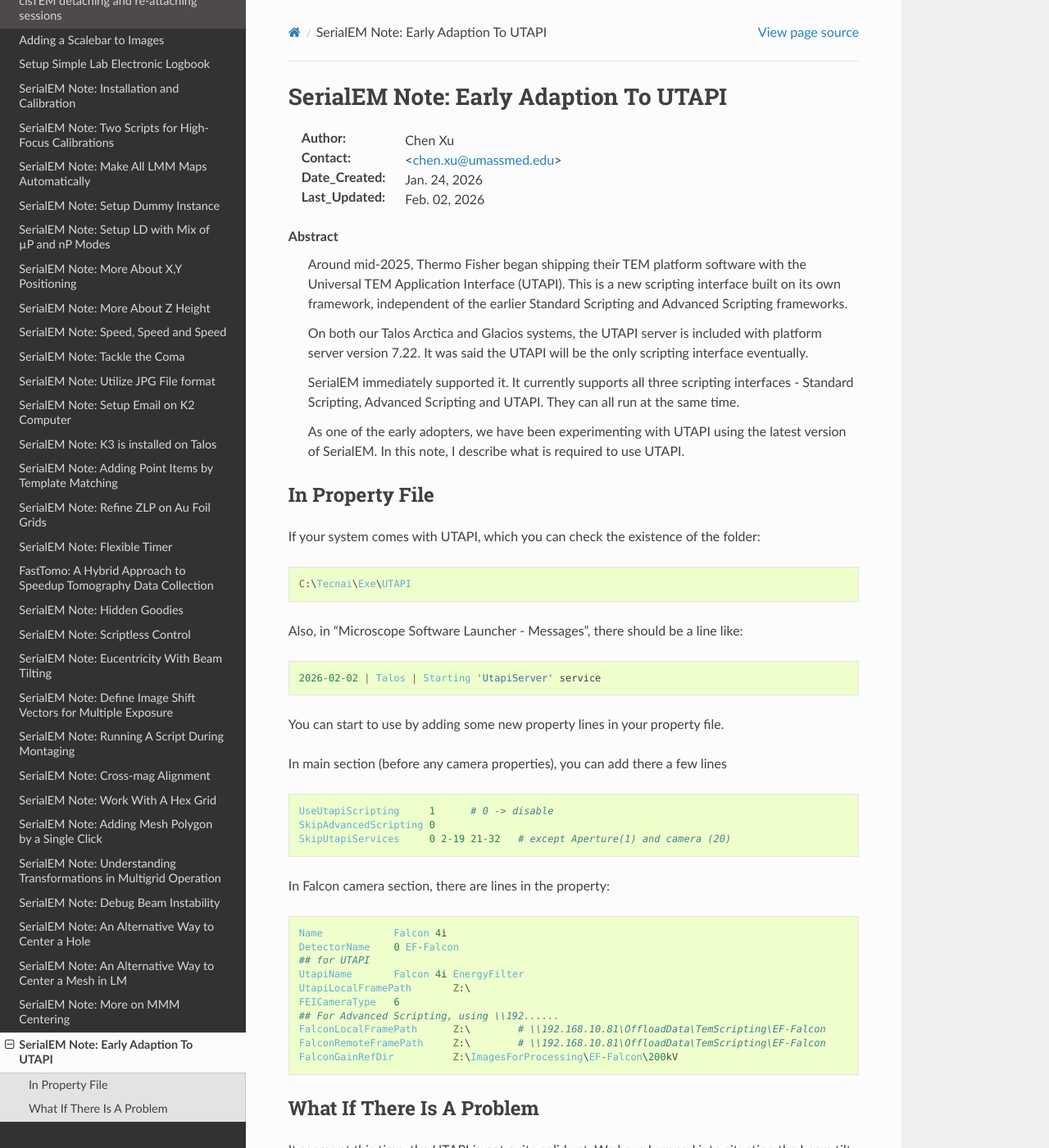
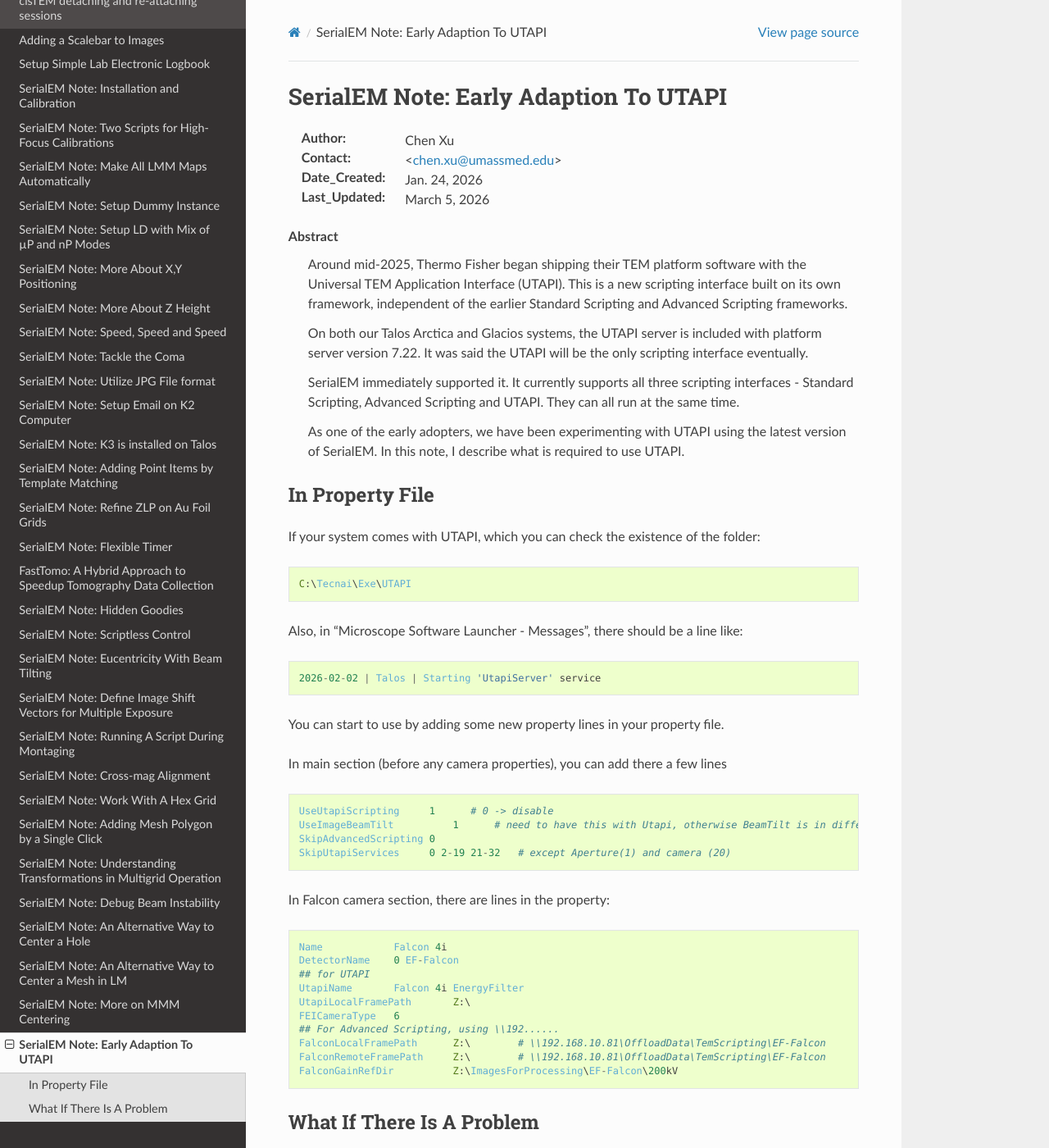
Before and after one commit to xuchen66/sphinx-emdocs, a Sphinx documentation site: the page built from source/serialem_note_UTAPI.rst, in a window 1280 px wide and 1400 px high. Shown: the whole window at 82% size. Built offline with Sphinx 7.4.7 and the Read the Docs theme 3.1.0, drawn with Linux system fonts in a browser that asks for light colours; pages that are not in the unit, such as notebooks, are missing from menus.

Commit message:
Update serialem_note_UTAPI.rst

```diff
--- a/source/serialem_note_UTAPI.rst
+++ b/source/serialem_note_UTAPI.rst
@@ -6,7 +6,7 @@
 :Author: Chen Xu
 :Contact: <chen.xu@umassmed.edu>
 :Date_Created: Jan. 24, 2026
-:Last_Updated: Feb. 02, 2026
+:Last_Updated: March 5, 2026
 
 .. glossary::
 
@@ -56,6 +56,7 @@
 .. code-block:: ruby
 
   UseUtapiScripting     1      # 0 -> disable
+  UseImageBeamTilt	    1      # need to have this with Utapi, otherwise BeamTilt is in different definition!!!!
   SkipAdvancedScripting 0
   SkipUtapiServices     0 2-19 21-32   # except Aperture(1) and camera (20)
 
```
